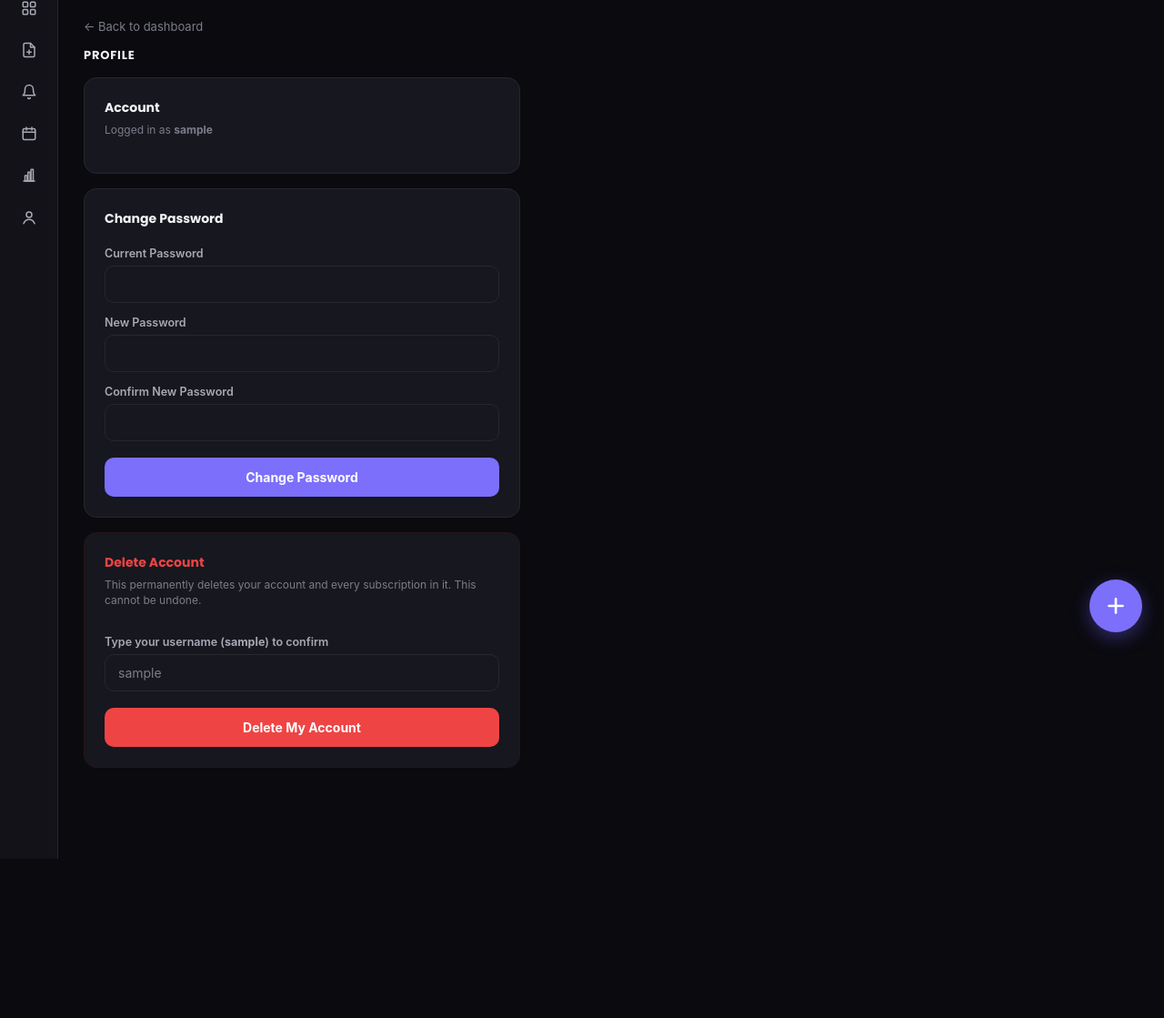
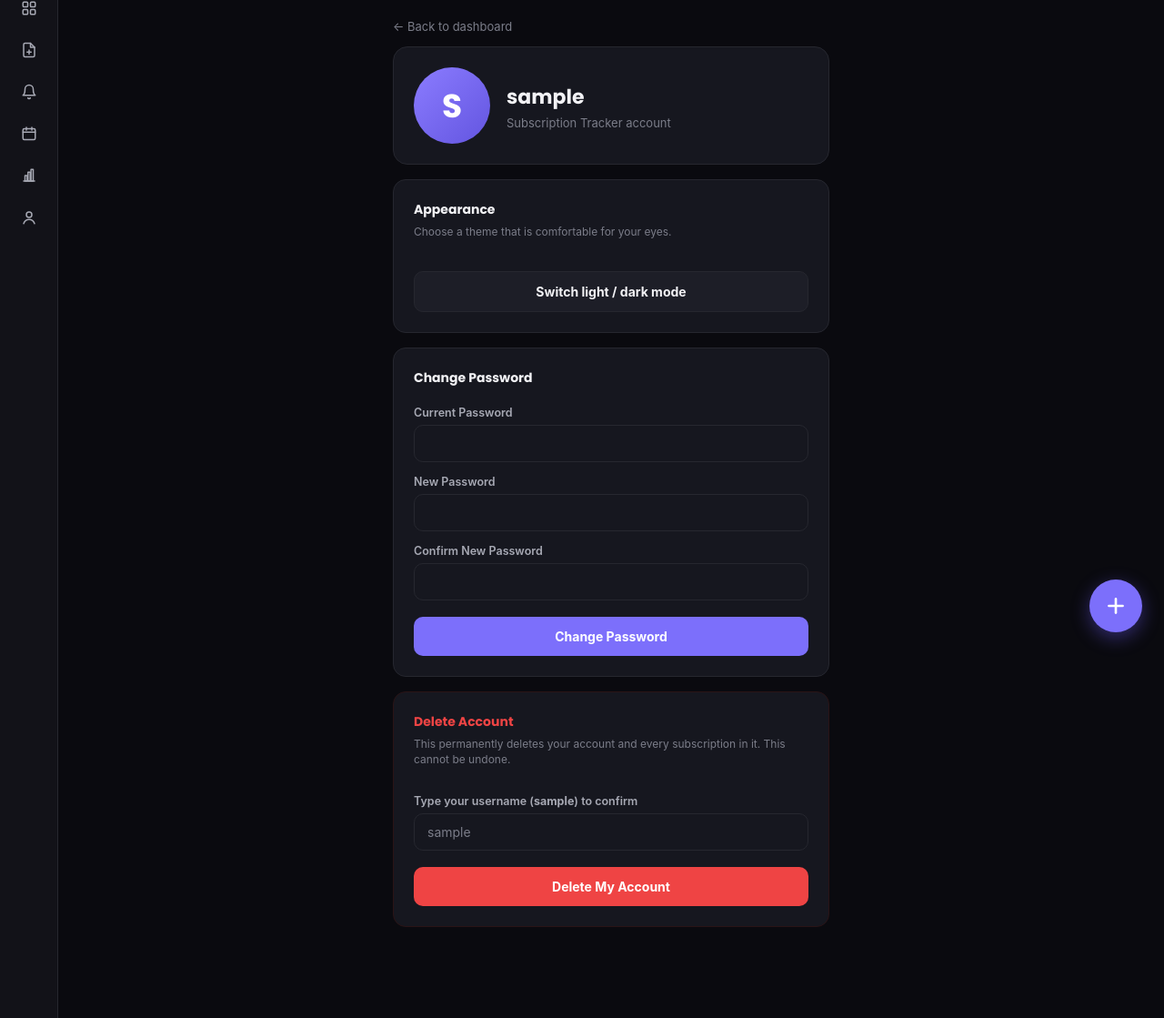
Before and after one commit to immortalk661-droid/subscription-tracker, a Python web app: template subscription_tracker_web/subscription_tracker_web/templates/profile.html in a window 1280 px wide. Shown: the part 81-1200 px from the top of the page at 91% size. Before the commit the page ends 1025 px from the top, so only its background shows below. Run offline with Jinja, Linux system fonts and the light colour scheme; the template is opened without the code that fills it: most values are stand-ins (such as "Sample title", 1, 10 or a date in 2020).

Commit message:
Enhance profile page with user avatar and theme toggle

```diff
--- a/subscription_tracker_web/subscription_tracker_web/templates/profile.html
+++ b/subscription_tracker_web/subscription_tracker_web/templates/profile.html
@@ -2,14 +2,23 @@
 {% block title %}Profile — Subscription Tracker{% endblock %}
 
 {% block content %}
+  <div class="profile-page">
   <a href="{{ url_for('index') }}" class="back-link">&larr; Back to dashboard</a>
-  <h2 class="section-title">PROFILE</h2>
+
+  <div class="profile-header">
+    <div class="profile-avatar">{{ current_username[:1]|upper }}</div>
+    <div class="profile-info">
+      <h2 class="profile-name">{{ current_username }}</h2>
+      <p class="profile-sub">Subscription Tracker account</p>
+    </div>
+  </div>
 
   <div class="profile-grid">
 
     <div class="report-card">
-      <h3 class="report-card-title">Account</h3>
-      <p class="report-card-sub">Logged in as <strong>{{ current_username }}</strong></p>
+      <h3 class="report-card-title">Appearance</h3>
+      <p class="report-card-sub">Choose a theme that is comfortable for your eyes.</p>
+      <button type="button" class="btn btn-secondary btn-full" data-theme-toggle>Switch light / dark mode</button>
     </div>
 
     <div class="report-card">
@@ -40,4 +49,5 @@
     </div>
 
   </div>
+  </div>
 {% endblock %}
```
